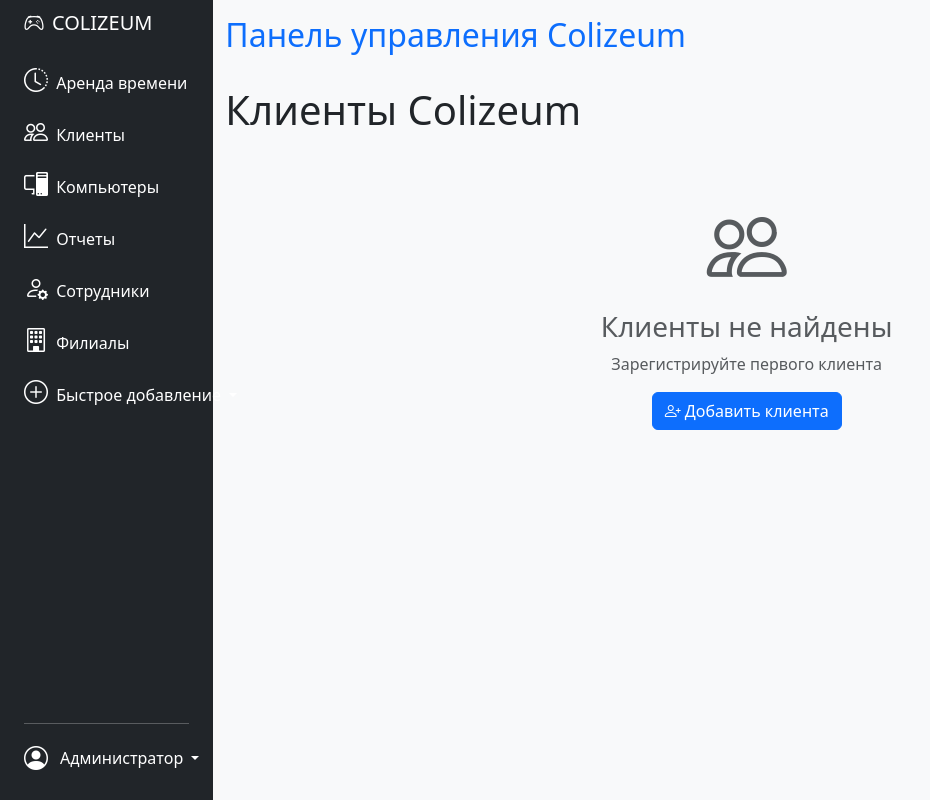
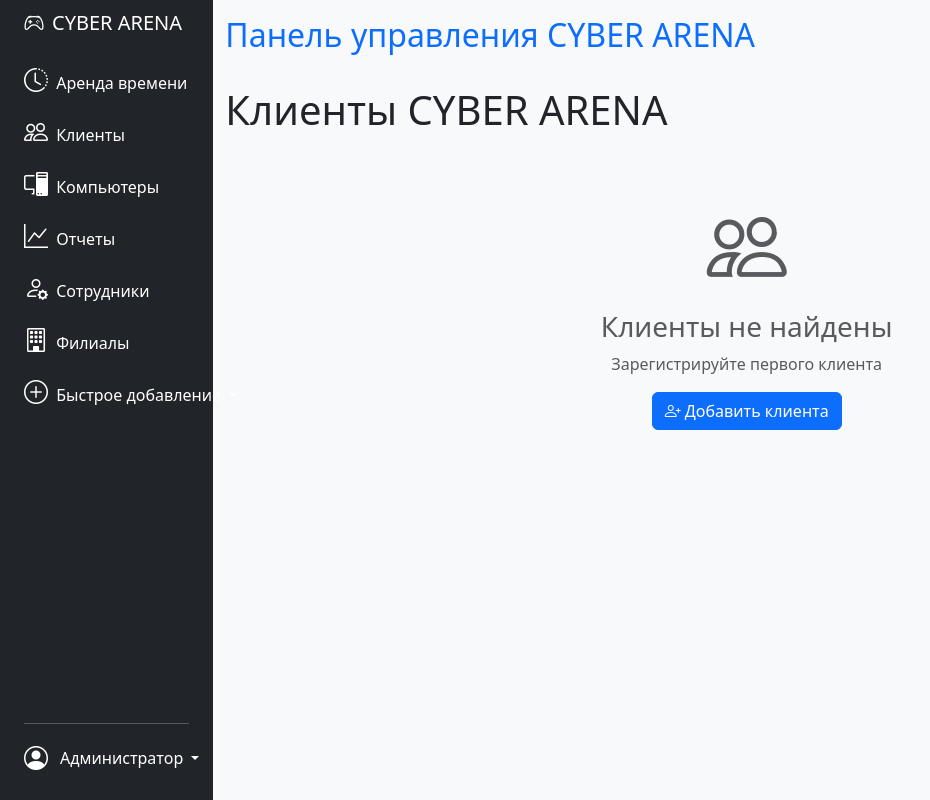
Before and after one commit to Guardian1221/CRUD_service, a Flask app: page /clients in a window 1280 px wide. Shown: the whole page, without its empty margins (0-930 px from the left). Run offline with Flask 3, Linux system fonts and the light colour scheme; data that the repository does not hold is empty.

Commit message:
Small changes in project

```diff
--- a/app.py
+++ b/app.py
@@ -24,7 +24,7 @@
     try:
         doc = Document()
 
-        title = doc.add_heading('COLIZEUM COMPUTER CLUB', 0)
+        title = doc.add_heading('CYBER ARENA COMPUTER CLUB', 0)
         title.alignment = WD_ALIGN_PARAGRAPH.CENTER
 
         subtitle = doc.add_heading('ЧЕК ОПЛАТЫ', 1)
@@ -115,7 +115,7 @@
     try:
         doc = Document()
 
-        title = doc.add_heading('COLIZEUM COMPUTER CLUB', 0)
+        title = doc.add_heading('CYBER ARENA COMPUTER CLUB', 0)
         title.alignment = WD_ALIGN_PARAGRAPH.CENTER
 
         subtitle = doc.add_heading('ОТЧЕТ ПО КЛИЕНТУ', 1)
@@ -383,7 +383,6 @@
     if device is None:
         abort(404)
 
-    # Преобразуем в dict и добавляем историю
     device_dict = dict(device)
     device_dict['session_history'] = [dict(session) for session in sessions]
     return device_dict
--- a/init_db.py
+++ b/init_db.py
@@ -66,7 +66,7 @@
 
 # Филиалы
 cur.execute("INSERT INTO branch (address, branch_name) VALUES (?, ?)",
-            ('г. Москва, ул. Солнечная, д.13б', 'COLIZEUM Солнечная'))
+            ('г. Москва, ул. Солнечная, д.13б', 'CYBER ARENA Солнечная'))
 
 # Сотрудники
 cur.execute("INSERT INTO employee (name, email, phone_number, position, chief_id, branch_id) VALUES (?, ?, ?, ?, ?, ?)",
@@ -81,7 +81,7 @@
 
 # Устройства
 cur.execute("INSERT INTO device (address, branch_id, client_id) VALUES (?, ?, ?)",
-            ('Зал A, место 1', 1, None))  # client_id может быть NULL
+            ('Зал A, место 1', 1, None))
 
 # Контракты
 cur.execute("INSERT INTO contracts (numbers, dates, price, discount, device_status, device_id, client_id, employee_id, finish_price) VALUES (?, ?, ?, ?, ?, ?, ?, ?, ?)",
--- a/templates/base.html
+++ b/templates/base.html
@@ -11,7 +11,7 @@
         crossorigin="anonymous">
     <link rel="stylesheet" href="https://cdn.jsdelivr.net/npm/bootstrap-icons@1.11.3/font/bootstrap-icons.min.css">
 
-    <title>{% block title %}Colizeum Computer Club{% endblock %}</title>
+    <title>{% block title %}CYBER ARENA Computer Club{% endblock %}</title>
 
 </head>
 
@@ -23,7 +23,7 @@
                     <a href="/"
                         class="d-flex align-items-center pb-3 mb-md-0 me-md-auto text-white text-decoration-none">
                         <span class="fs-5 d-none d-sm-inline">
-                            <i class="bi-controller me-2"></i>COLIZEUM
+                            <i class="bi-controller me-2"></i>CYBER ARENA
                         </span>
                     </a>
                     <ul class="nav nav-pills flex-column mb-sm-auto mb-0 align-items-center align-items-sm-start"
@@ -133,7 +133,7 @@
 
                 <!-- Заголовок страницы -->
                 <div class="d-flex justify-content-between align-items-center mb-4">
-                    <h2 class="text-primary">{% block page_title %}Панель управления Colizeum{% endblock %}</h2>
+                    <h2 class="text-primary">{% block page_title %}Панель управления CYBER ARENA{% endblock %}</h2>
                     {% block page_actions %}{% endblock %}
                 </div>
 
@@ -143,7 +143,7 @@
                     <div class="col-12">
                         <div class="card">
                             <div class="card-body">
-                                <h5 class="card-title">Добро пожаловать в Colizeum!</h5>
+                                <h5 class="card-title">Добро пожаловать в CYBER ARENA!</h5>
                                 <p class="card-text">Система управления компьютерным клубом. Используйте меню слева для навигации.</p>
                             </div>
                         </div>
--- a/templates/branches.html
+++ b/templates/branches.html
@@ -1,6 +1,6 @@
 {% extends 'base.html' %}
 {% block content %}
-<h1>{% block title %} Филиалы Colizeum {% endblock %}</h1>
+<h1>{% block title %} Филиалы CYBER ARENA {% endblock %}</h1>
 
 <div class="container mt-3">
     <div class="row">
--- a/templates/clients.html
+++ b/templates/clients.html
@@ -1,6 +1,6 @@
 {% extends 'base.html' %}
 {% block content %}
-<h1>{% block title %} Клиенты Colizeum {% endblock %}</h1>
+<h1>{% block title %} Клиенты CYBER ARENA {% endblock %}</h1>
 
 <!-- Список клиентов -->
 <div class="container mt-3">
--- a/templates/devices.html
+++ b/templates/devices.html
@@ -1,6 +1,6 @@
 {% extends 'base.html' %}
 {% block content %}
-<h1>{% block title %} Компьютеры Colizeum {% endblock %}</h1>
+<h1>{% block title %} Компьютеры CYBER ARENA {% endblock %}</h1>
 
 <div class="container mt-3">
     <div class="row">
--- a/templates/generate_contract.html
+++ b/templates/generate_contract.html
@@ -4,7 +4,7 @@
 
 <div class="card">
     <div class="card-header bg-primary text-white">
-        <h4 class="mb-0">COLIZEUM Computer Club</h4>
+        <h4 class="mb-0">CYBER ARENA COMPUTER CLUB</h4>
     </div>
     <div class="card-body">
         <div class="row mb-3">
```
